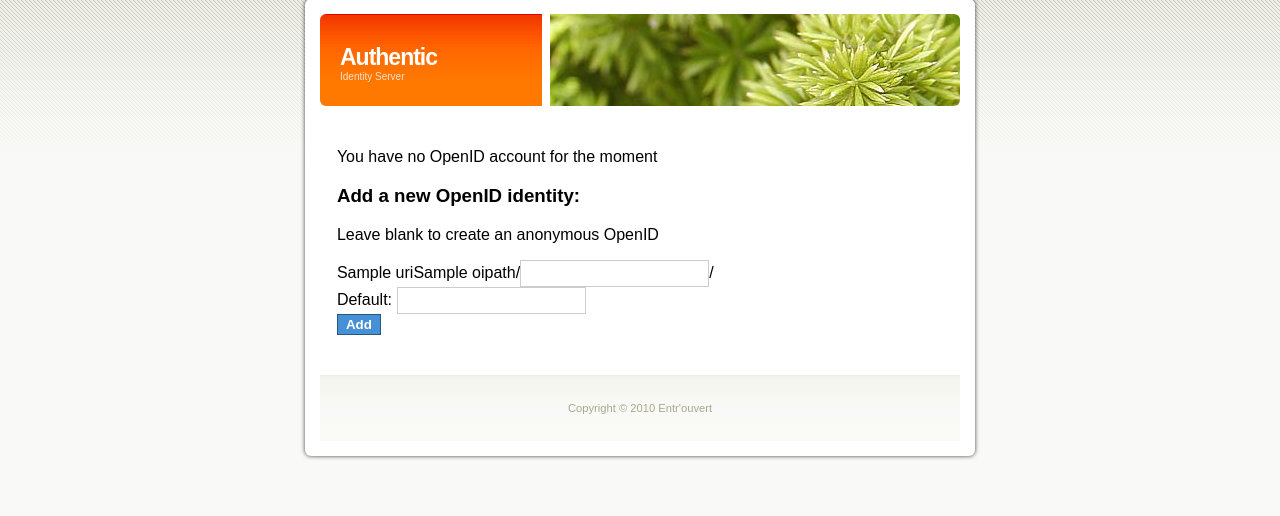
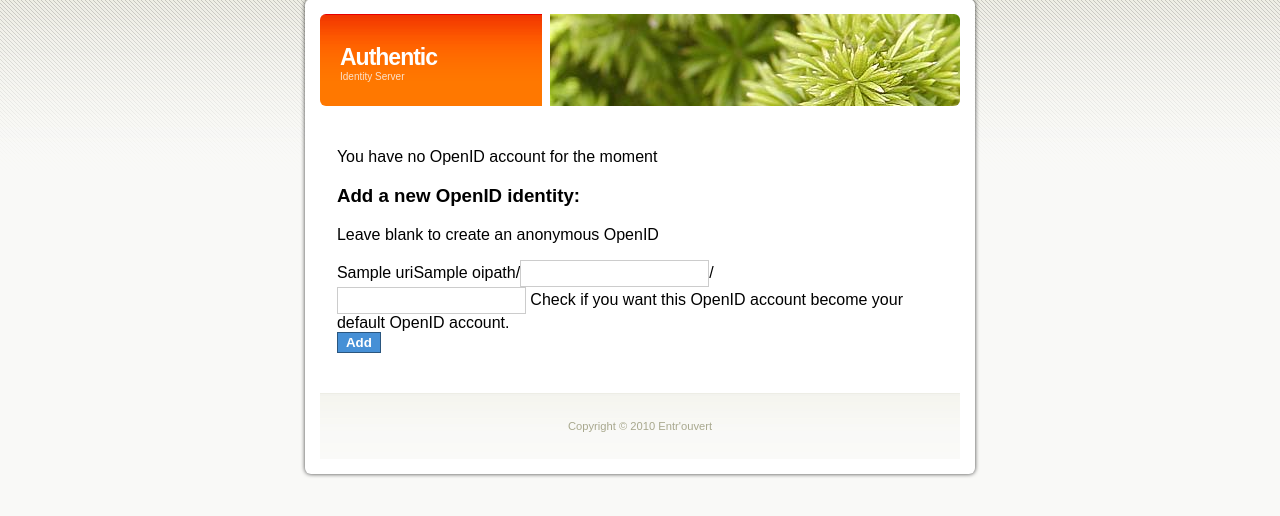
Before and after one commit to incuna/authentic, a Django app: template templates/django_openid_provider/manage_id.html in a window 1280 px wide. Shown: the part 81-597 px from the top of the page. Run offline with Django 3.2, Linux system fonts and the light colour scheme; the template is opened without the code that fills it: most values are stand-ins (such as "Sample title", 1, 10 or a date in 2020); form fields are guessed from the names that the template uses; parts of the project's set-up code (start-up, migrations or seed data) failed here and were passed over.

Commit message:
[openid_provider] Improving template for the OpenID account creation

```diff
--- a/templates/django_openid_provider/manage_id.html
+++ b/templates/django_openid_provider/manage_id.html
@@ -45,8 +45,8 @@
     <p> Leave blank to create an anonymous OpenID</p>
     {{ uri }}{{ oipath }}/{{ form.openid }}/
     <br>
-    Default:
     {{ form.Default }}
+    Check if you want this OpenID account become your default OpenID account.
     <br>
     <input type = "submit" value = "Add" />
     </p>
```
